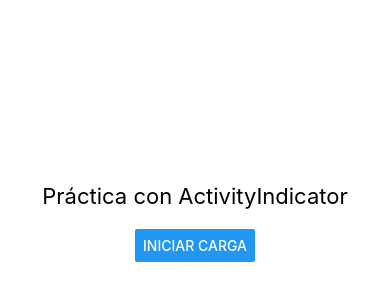
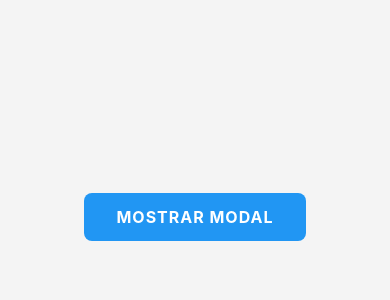
Before and after one commit to GonzaaaXD/PM194, a React Native app in the folder my-blank/: screen / in a window 390 px wide. Shown: the part 200-500 px from the top of the page. Built offline with nearby package versions, Linux system fonts and the light colour scheme.

Commit message:
ModalPersonalizado

```diff
--- a/my-blank/App.js
+++ b/my-blank/App.js
@@ -1,41 +1,161 @@
-import React, { useState, useEffect } from 'react';
-import { View, Text, ActivityIndicator, Button, StyleSheet } from 'react-native';
+import React, { useState } from "react";
+import {
+  StyleSheet,
+  Text,
+  View,
+  Button,
+  Modal,
+  TextInput,
+  TouchableOpacity,
+} from "react-native";
+
+
+
+
+const ModalPersonalizado = ({ visible, onClose, children }) => (
+  <Modal
+    visible={visible}
+    transparent={true}
+    animationType="fade"
+    onRequestClose={onClose}
+  >
+    <View style={styles.modalBackground}>
+      <View style={styles.modalBox}>
+        {children}
+        <TouchableOpacity style={styles.closeButton} onPress={onClose}>
+          <Text style={styles.buttonText}>CERRAR</Text>
+        </TouchableOpacity>
+      </View>
+    </View>
+  </Modal>
+);
 
 export default function App() {
-  const [loading, setLoading] = useState(false);
-  const [mensaje, setMensaje] = useState('');
+  const [modalVisible, setModalVisible] = useState(false);
+  const [inputValue, setInputValue] = useState("");
+  const [mostrarTexto, setMostrarTexto] = useState("");
 
-  const simularCarga = () => {
-    setLoading(true);
-    setMensaje('');
-    setTimeout(() => {
-      setLoading(false);
-      setMensaje('¡Carga completada con éxito!');
-    }, 3000); // Simula 3 segundos de carga
+  const handleMostrar = () => {
+    setMostrarTexto(inputValue);
   };
 
   return (
     <View style={styles.container}>
-      <Text style={styles.titulo}>Práctica con ActivityIndicator</Text>
+      <TouchableOpacity
+        style={styles.openButton}
+        onPress={() => setModalVisible(true)}
+      >
+        <Text style={styles.buttonText}>MOSTRAR MODAL</Text>
+      </TouchableOpacity>
 
-      {loading ? (
-        <>
-          <ActivityIndicator size="small" color="#2D9CDB" />
-          <Text style={styles.texto}>Cargando...</Text>
-        </>
-      ) : (
-        <>
-          <Button title="Iniciar carga" onPress={simularCarga} />
-          {mensaje !== '' && <Text style={styles.exito}>{mensaje}</Text>}
-        </>
-      )}
+      <ModalPersonalizado
+        visible={modalVisible}
+        onClose={() => setModalVisible(false)}
+      >
+        <Text style={styles.modalText}>¡Este es un modal estructurado!</Text>
+        <TextInput
+          style={styles.input}
+          placeholder="Escribe algo aquí..."
+          placeholderTextColor="#aaa"
+          value={inputValue}
+          onChangeText={setInputValue}
+        />
+        <TouchableOpacity style={styles.showButton} onPress={handleMostrar}>
+          <Text style={styles.buttonText}>MOSTRAR</Text>
+        </TouchableOpacity>
+        {mostrarTexto !== "" && (
+          <Text style={styles.resultado}>
+            Lo escrito:{" "}
+            <Text style={styles.resultadoTexto}>{mostrarTexto}</Text>
+          </Text>
+        )}
+      </ModalPersonalizado>
     </View>
   );
 }
 
 const styles = StyleSheet.create({
-  container: { flex: 1, justifyContent: 'center', alignItems: 'center' },
-  titulo: { fontSize: 22, marginBottom: 20 },
-  texto: { marginTop: 15, color: 'gray' },
-  exito: { marginTop: 20, color: 'green', fontWeight: 'bold' },
+  container: {
+    flex: 1,
+    backgroundColor: "#f4f4f4",
+    alignItems: "center",
+    justifyContent: "center",
+  },
+  openButton: {
+    backgroundColor: "#2196F3",
+    paddingVertical: 14,
+    paddingHorizontal: 32,
+    borderRadius: 8,
+    marginBottom: 10,
+    elevation: 2,
+  },
+  modalBackground: {
+    flex: 1,
+    backgroundColor: "rgba(0, 0, 0, 0.5)",
+    justifyContent: "center",
+    alignItems: "center",
+  },
+  modalBox: {
+    backgroundColor: "white",
+    padding: 28,
+    borderRadius: 18,
+    width: 320,
+    alignItems: "center",
+    elevation: 8,
+    shadowColor: "#000",
+    shadowOffset: { width: 0, height: 2 },
+    shadowOpacity: 0.25,
+    shadowRadius: 4,
+  },
+  modalText: {
+    fontSize: 22,
+    marginBottom: 18,
+    textAlign: "center",
+    fontWeight: "bold",
+    color: "#222",
+  },
+  input: {
+    width: "100%",
+    borderColor: "#2196F3",
+    borderWidth: 1.5,
+    borderRadius: 10,
+    padding: 10,
+    marginBottom: 16,
+    fontSize: 17,
+    backgroundColor: "#f9f9f9",
+    color: "#222",
+  },
+  showButton: {
+    backgroundColor: "#4CAF50",
+    paddingVertical: 12,
+    paddingHorizontal: 30,
+    borderRadius: 8,
+    marginBottom: 14,
+    elevation: 2,
+  },
+  closeButton: {
+    backgroundColor: "#FF5252",
+    paddingVertical: 12,
+    paddingHorizontal: 30,
+    borderRadius: 8,
+    marginTop: 8,
+    elevation: 2,
+  },
+  buttonText: {
+    color: "white",
+    fontWeight: "bold",
+    fontSize: 16,
+    textAlign: "center",
+    letterSpacing: 1,
+  },
+  resultado: {
+    marginTop: 10,
+    fontSize: 17,
+    color: "#333",
+    textAlign: "center",
+  },
+  resultadoTexto: {
+    color: "#2196F3",
+    fontWeight: "bold",
+  },
 });
```
